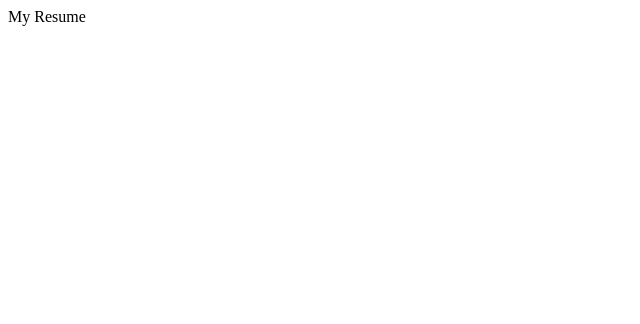
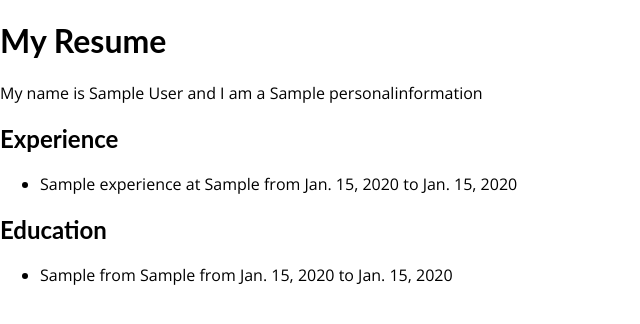
Before and after one commit to elanez/my_resume, a Django app: page / in a window 1280 px wide. Before the commit the part shown is almost empty. Shown: the top 324 px of the page, without its empty margins (0-640 px from the left). Run offline with Django 5.2, Linux system fonts and the light colour scheme; tables that the repository leaves empty hold one stand-in row (values such as "Sample post").

Commit message:
added css and root static file

```diff
--- a/my_resume/settings.py
+++ b/my_resume/settings.py
@@ -130,6 +130,10 @@ USE_TZ = True
 
 STATIC_URL = 'static/'
 
+STATICFILES_DIRS = [
+    BASE_DIR / "static"
+]
+
 # Default primary key field type
 # https://docs.djangoproject.com/en/5.1/ref/settings/#default-auto-field
 
--- a/resume/models.py
+++ b/resume/models.py
@@ -41,7 +41,7 @@ class Education(models.Model):
     gwa = models.FloatField(blank=True, null=True)
 
     def __str__(self):
-        return f'{self.degree} from {self.institution}'
+        return f'{self.degree}'
 
     class Meta:
         ordering = ['-end_date', '-start_date']
--- a/resume/templates/resume/index.html
+++ b/resume/templates/resume/index.html
@@ -5,5 +5,20 @@
 {% endblock %}
 
 {% block content %}
-    My Resume
+    <h1>My Resume</h1>
+    <p>My name is {{ personal_info.first_name }} {{ personal_info.last_name }} and I am a {{ personal_info.title }}</p>
+
+    <h2>Experience</h2>
+    <ul>
+        {% for experience in experiences %}
+            <li>{{ experience.title }} at {{ experience.company }} from {{ experience.start_date }} to {{ experience.end_date }}</li>
+        {% endfor %}
+    </ul>
+
+    <h2>Education</h2>
+    <ul>
+        {% for education in educations %}
+            <li>{{ education.degree }}  from {{ education.institution }} from {{ education.start_date }} to {{ education.end_date }}</li>
+        {% endfor %}
+    </ul>
 {% endblock %}
--- a/resume/views.py
+++ b/resume/views.py
@@ -1,5 +1,19 @@
 from django.shortcuts import render
+from resume.models import PersonalInformation, Skill, Education, Experience, Project
 
 # Create your views here.
+
 def index(request):
-    return render(request, 'resume/index.html')
+    personal_info = PersonalInformation.objects.first()
+    # skills = Skill.objects.all()
+    educations = Education.objects.all()
+    experiences = Experience.objects.all()
+    projects = Project.objects.all()
+    context = {
+        'personal_info': personal_info,
+        # 'skills': skills,
+        'educations': educations,
+        'experiences': experiences,
+        'projects': projects,
+    }
+    return render(request, 'resume/index.html', context)
--- /dev/null
+++ b/static/app.css
@@ -0,0 +1,18 @@
+* {
+    box-sizing: border-box;
+}
+
+html {
+    font-family: 'Open Sans', 'Lato', sans-serif;
+}
+
+body {
+    margin: 0;
+}
+
+h1,
+h2,
+h3 {
+    font-family: 'Lato', sans-serif;
+    font-weight: bold;
+}
--- a/templates/base.html
+++ b/templates/base.html
@@ -1,9 +1,15 @@
+{% load static %}
+
 <!DOCTYPE html>
 <html lang="en">
 <head>
     <meta charset="UTF-8">
     <meta name="viewport" content="width=device-width, initial-scale=1.0">
     <title>{% block title %}{% endblock %}</title>
+    <link rel="preconnect" href="https://fonts.googleapis.com">
+    <link rel="preconnect" href="https://fonts.gstatic.com" crossorigin>
+    <link href="https://fonts.googleapis.com/css2?family=Open+Sans:ital,wght@0,300..800;1,300..800&display=swap" rel="stylesheet">
+    <link rel="stylesheet" href="{% static "app.css" %}" />
     {% block css_files %}{% endblock %}
 </head>
 <body>
```
Also changed, not shown: profile_images/formal.jfif (added).
